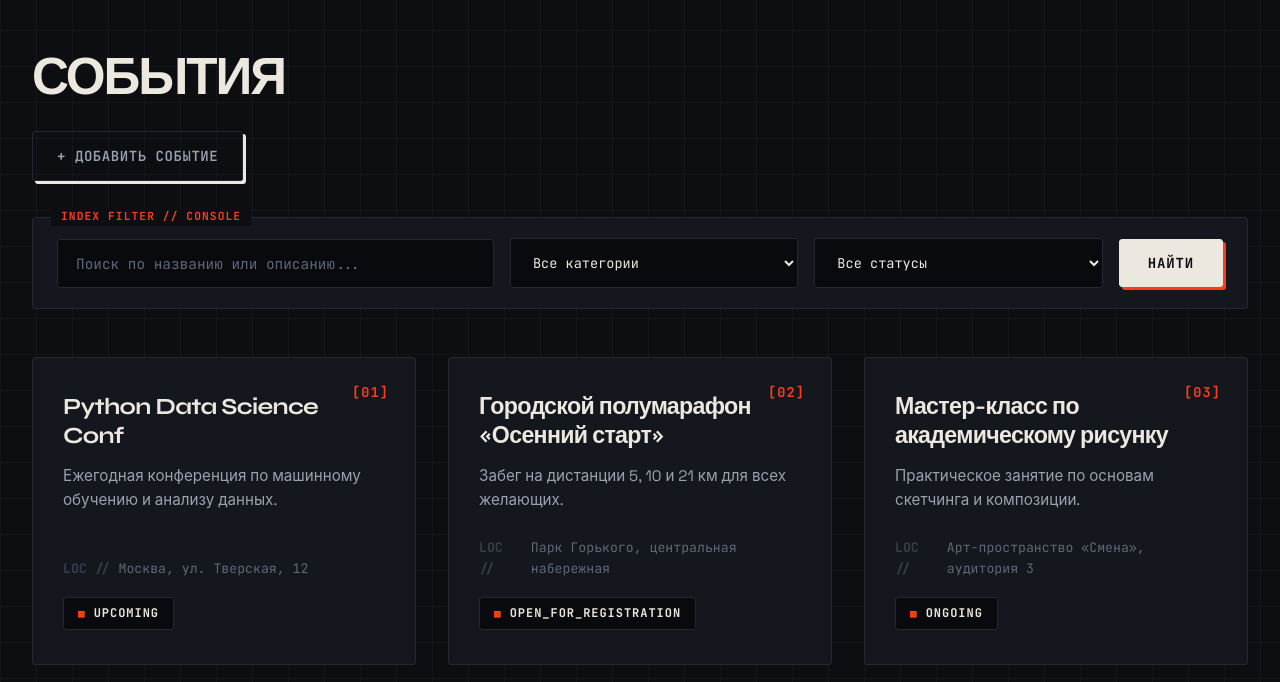
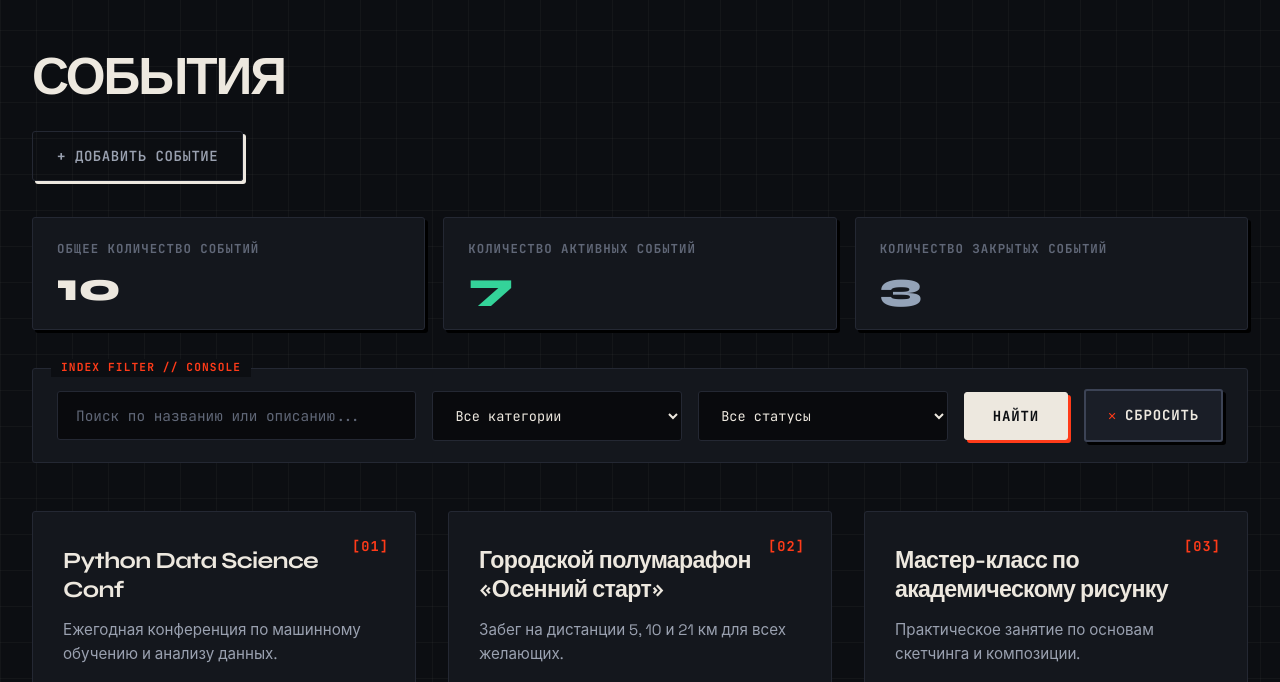
Before and after one commit to aviator2110/django_events_manager, a Django app: page /events/ in a window 1280 px wide. Shown: the part 78-760 px from the top of the page. Run offline with Django 5.2, Linux system fonts and the light colour scheme.

Commit message:
Filter and stats at index.html

```diff
--- a/events/views.py
+++ b/events/views.py
@@ -8,7 +8,12 @@ from django.shortcuts import render
 from . import data
 
 def index(request: HttpRequest) -> HttpResponse:
-    events = data.list_events()
+    all_events = data.list_events()
+    total_events = len(all_events)
+    closed_events = len([e for e in all_events if e.get('status') in ('completed', 'cancelled')])
+    active_events = total_events - closed_events
+
+    events = all_events
     query = request.GET.get('query', '').lower()
     category = request.GET.get('category', '').lower()
     status = request.GET.get('status', '').lower()
@@ -22,7 +27,22 @@ def index(request: HttpRequest) -> HttpResponse:
     if status:
         events = [event for event in events if status in event['status'].lower()]
 
-    return render(request, 'events/index.html', {'events': events})
+    return render(
+        request,
+        'events/index.html',
+        {
+            'events': events,
+            'query': query,
+            'category': category,
+            'status': status,
+            'total_events': total_events,
+            'active_events': active_events,
+            'closed_events': closed_events,
+            'total_count': total_events,
+            'active_count': active_events,
+            'closed_count': closed_events,
+        }
+    )
 
 
 def event_detail(request: HttpRequest, event_id: int) -> HttpResponse:
--- a/static/css/style.css
+++ b/static/css/style.css
@@ -226,6 +226,68 @@ main > a[href*="create"]:active {
 }
 
 /* ==========================================================================
+   Metrics & Event Statistics (main > section)
+   ========================================================================== */
+
+main > section {
+    display: grid;
+    grid-template-columns: repeat(auto-fit, minmax(220px, 1fr));
+    gap: 18px;
+    margin-bottom: 38px;
+}
+
+main > section > div {
+    display: flex;
+    flex-direction: column;
+    justify-content: space-between;
+    gap: 10px;
+    padding: 22px 24px;
+    background: var(--bg-surface);
+    border: 1px solid var(--border-line);
+    border-radius: var(--radius-sharp);
+    box-shadow: 3px 3px 0px #000000;
+    position: relative;
+    transition: transform 0.2s ease, border-color 0.2s ease, box-shadow 0.2s ease;
+}
+
+main > section > div:hover {
+    transform: translate(-2px, -2px);
+    border-color: var(--accent);
+    box-shadow: 4px 4px 0px var(--accent);
+}
+
+main > section > div > span {
+    font-family: var(--font-mono);
+    font-size: 0.775rem;
+    font-weight: 700;
+    text-transform: uppercase;
+    letter-spacing: 0.08em;
+    color: var(--text-dim);
+    line-height: 1.4;
+}
+
+main > section > div > strong {
+    font-family: var(--font-display);
+    font-size: 2.5rem;
+    font-weight: 800;
+    color: var(--paper-white);
+    line-height: 1;
+}
+
+/* Color accents on metric numbers */
+main > section > div:nth-child(1) > strong {
+    color: var(--paper-white);
+}
+
+main > section > div:nth-child(2) > strong {
+    color: #34d399; /* Green for Active */
+}
+
+main > section > div:nth-child(3) > strong {
+    color: #94a3b8; /* Muted for Closed */
+}
+
+/* ==========================================================================
    Technical Console: Search & Filters (form[method="get"])
    ========================================================================== */
 
@@ -329,6 +391,48 @@ form[method="get"] button[type="submit"]:hover {
 }
 
 form[method="get"] button[type="submit"]:active {
+    transform: translate(2px, 2px);
+    box-shadow: 1px 1px 0px var(--accent);
+}
+
+/* Filter Reset Button Link */
+form[method="get"] a {
+    display: inline-flex;
+    align-items: center;
+    justify-content: center;
+    gap: 8px;
+    padding: 13px 22px;
+    background: #1a1e27;
+    color: var(--paper-white);
+    border: 2px solid #3c4355;
+    border-radius: var(--radius-sharp);
+    font-family: var(--font-mono);
+    font-size: 0.875rem;
+    font-weight: 700;
+    letter-spacing: 0.06em;
+    text-transform: uppercase;
+    text-decoration: none;
+    box-shadow: 3px 3px 0px #000000;
+    cursor: pointer;
+    transition: transform 0.15s ease, box-shadow 0.15s ease, background 0.15s ease, border-color 0.15s ease, color 0.15s ease;
+}
+
+form[method="get"] a::before {
+    content: "✕";
+    font-size: 0.85rem;
+    font-weight: 800;
+    color: var(--accent);
+}
+
+form[method="get"] a:hover {
+    color: #ffffff;
+    border-color: var(--accent);
+    background: #252b38;
+    transform: translate(-2px, -2px);
+    box-shadow: 5px 5px 0px var(--accent);
+}
+
+form[method="get"] a:active {
     transform: translate(2px, 2px);
     box-shadow: 1px 1px 0px var(--accent);
 }
@@ -933,7 +1037,8 @@ main > p:first-child:has(+ a[href*="index"])::before {
 
     form[method="get"] input[type="text"],
     form[method="get"] select,
-    form[method="get"] button[type="submit"] {
+    form[method="get"] button[type="submit"],
+    form[method="get"] a {
         width: 100%;
         flex: 1 1 auto;
     }
--- a/templates/base.html
+++ b/templates/base.html
@@ -8,7 +8,7 @@
     <link rel="preconnect" href="https://fonts.googleapis.com">
     <link rel="preconnect" href="https://fonts.gstatic.com" crossorigin>
     <link href="https://fonts.googleapis.com/css2?family=JetBrains+Mono:wght@400;500;600;700&family=Space+Grotesk:wght@400;500;600;700&family=Syne:wght@600;700;800&display=swap" rel="stylesheet">
-    <link rel="stylesheet" href="{% static 'css/style.css' %}">
+    <link rel="stylesheet" href="{% static 'css/style.css' %}?v=2.0">
 </head>
 <body>
     {% include '_page_header.html' %}
--- a/templates/events/index.html
+++ b/templates/events/index.html
@@ -6,26 +6,42 @@
 <h1>События</h1>
 <a href="{% url 'event_create' %}">+ Добавить событие</a>
 
+<section>
+    <div>
+        <span>Общее количество событий</span>
+        <strong>{{ total_events }}</strong>
+    </div>
+    <div>
+        <span>Количество активных событий</span>
+        <strong>{{ active_events }}</strong>
+    </div>
+    <div>
+        <span>Количество закрытых событий</span>
+        <strong>{{ closed_events }}</strong>
+    </div>
+</section>
+
 <form method="get">
-    <input type="text" name="query" placeholder="Поиск по названию или описанию...">
+    <input type="text" name="query" placeholder="Поиск по названию или описанию..." value="{{ query }}">
     <select name="category">
-        <option value="">Все категории</option>
-        <option value="Technology">Technology</option>
-        <option value="Sport">Sport</option>
-        <option value="Education">Education</option>
-        <option value="Entertainment">Entertainment</option>
-        <option value="Other">Other</option>
+        <option value="" {% if not category %}selected{% endif %}>Все категории</option>
+        <option value="Technology" {% if category|lower == 'technology' %}selected{% endif %}>Technology</option>
+        <option value="Sport" {% if category|lower == 'sport' %}selected{% endif %}>Sport</option>
+        <option value="Education" {% if category|lower == 'education' %}selected{% endif %}>Education</option>
+        <option value="Entertainment" {% if category|lower == 'entertainment' %}selected{% endif %}>Entertainment</option>
+        <option value="Other" {% if category|lower == 'other' %}selected{% endif %}>Other</option>
     </select>
     <select name="status">
-        <option value="">Все статусы</option>
-        <option value="open_for_registration">Open for registration</option>
-        <option value="ongoing">Ongoing</option>
-        <option value="completed">Completed</option>
-        <option value="cancelled">Cancelled</option>
-        <option value="planned">Planned</option>
-        <option value="upcoming">Upcoming</option>
+        <option value="" {% if not status %}selected{% endif %}>Все статусы</option>
+        <option value="open_for_registration" {% if status == 'open_for_registration' %}selected{% endif %}>Open for registration</option>
+        <option value="ongoing" {% if status == 'ongoing' %}selected{% endif %}>Ongoing</option>
+        <option value="completed" {% if status == 'completed' %}selected{% endif %}>Completed</option>
+        <option value="cancelled" {% if status == 'cancelled' %}selected{% endif %}>Cancelled</option>
+        <option value="planned" {% if status == 'planned' %}selected{% endif %}>Planned</option>
+        <option value="upcoming" {% if status == 'upcoming' %}selected{% endif %}>Upcoming</option>
     </select>
     <button type="submit">Найти</button>
+    <a href="{% url 'index' %}">Сбросить</a>
 </form>
 
 {% if events %}
```
